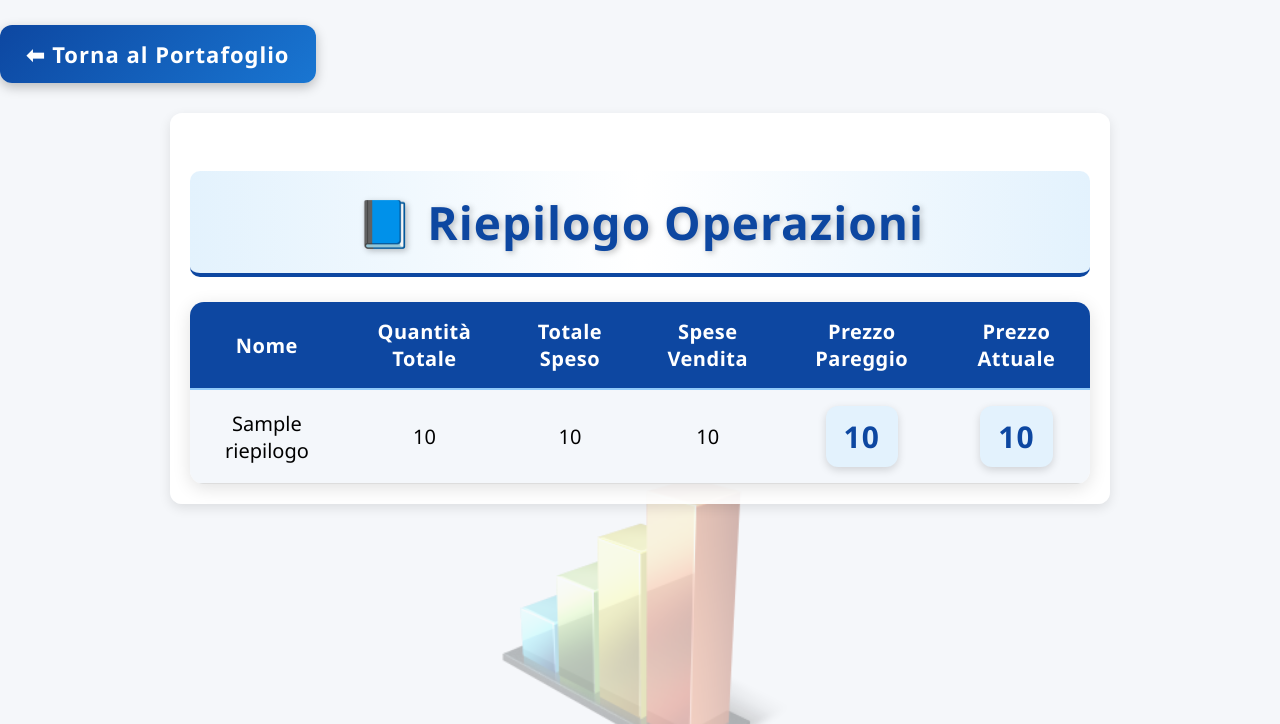
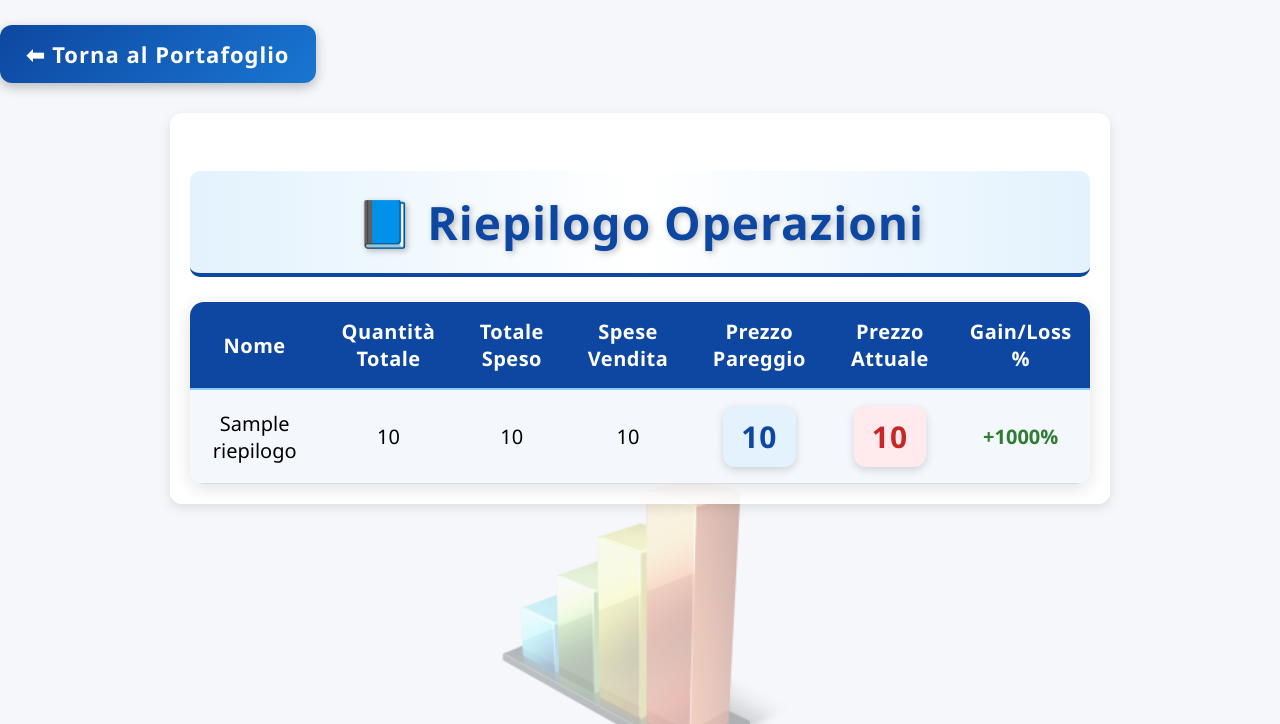
Before and after one commit to emiliomaj60-lang/portfolio_alerts, a Flask app: template src/templates/riepilogo_operazioni.html in a window 1280 px wide. Shown: the top 724 px of the page. Run offline with Flask 3, Linux system fonts and the light colour scheme; the template is opened without the code that fills it: most values are stand-ins (such as "Sample title", 1, 10 or a date in 2020).

Commit message:
Add files via upload

```diff
--- a/src/templates/riepilogo_operazioni.html
+++ b/src/templates/riepilogo_operazioni.html
@@ -43,24 +43,55 @@
             <th>Totale Speso</th>
             <th>Spese Vendita</th>
             <th>Prezzo Pareggio</th>
-            <th>Prezzo Attuale</th> <!-- 🔵 NUOVA -->
+            <th>Prezzo Attuale</th>
+            <th>Gain/Loss %</th>
         </tr>
 
         {% for r in riepilogo %}
         <tr>
             <td>{{ r.nome }}</td>
             <td>{{ r.quantita_tot|int }}</td>
-            <td>{{ r.totale_speso|round(1) }}</td>
-            <td>{{ r.spese_vendita_tot|round(1) }}</td>
-            <td><span class="pareggio-badge">{{ r.prezzo_pareggio|round(3) }}</span></td>
+            <td>{{ r.totale_speso|round(2) }}</td>
+            <td>{{ r.spese_vendita_tot|round(2) }}</td>
 
+            <!-- Badge Pareggio -->
+            <td>
+                <span class="pareggio-badge">
+                    {{ r.prezzo_pareggio|round(3) }}
+                </span>
+            </td>
+
+            <!-- Prezzo Attuale con colore dinamico -->
             <td>
                 {% if r.prezzo_attuale %}
-                    <span class="prezzo-attuale">{{ r.prezzo_attuale|round(3) }}</span>
+                    {% if r.prezzo_attuale >= r.prezzo_pareggio %}
+                        <span class="prezzo-attuale prezzo-up">
+                            {{ r.prezzo_attuale|round(3) }}
+                        </span>
+                    {% else %}
+                        <span class="prezzo-attuale prezzo-down">
+                            {{ r.prezzo_attuale|round(3) }}
+                        </span>
+                    {% endif %}
                 {% else %}
                     <span style="color:#999;">n/d</span>
                 {% endif %}
             </td>
+
+            <!-- Gain/Loss % -->
+            <td>
+                {% if r.prezzo_attuale %}
+                    {% set diff = ((r.prezzo_attuale - r.prezzo_pareggio) / r.prezzo_pareggio) * 100 %}
+                    {% if diff >= 0 %}
+                        <span class="gain-positive">+{{ diff|round(2) }}%</span>
+                    {% else %}
+                        <span class="gain-negative">{{ diff|round(2) }}%</span>
+                    {% endif %}
+                {% else %}
+                    <span style="color:#999;">n/d</span>
+                {% endif %}
+            </td>
+
         </tr>
         {% endfor %}
     </table>
```
